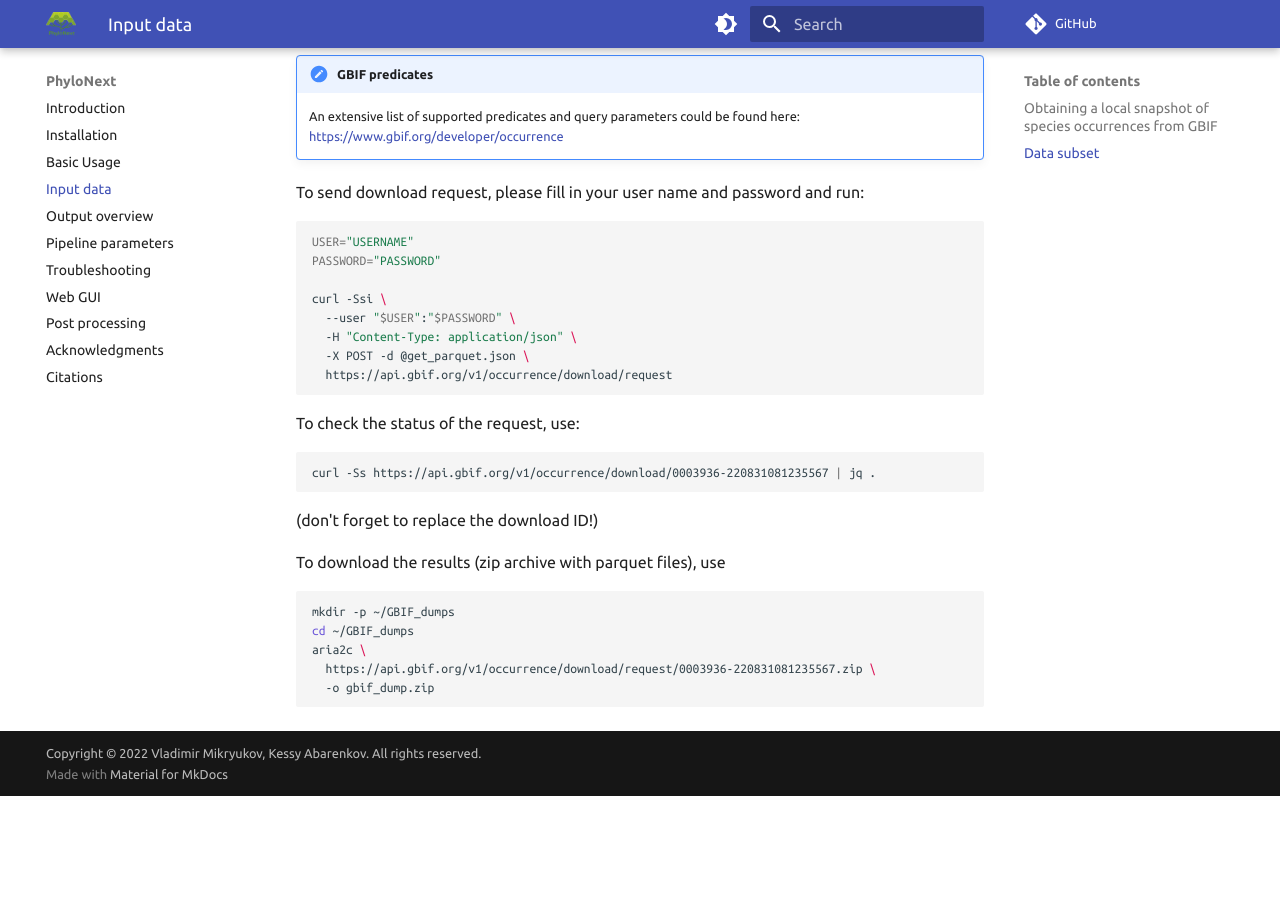
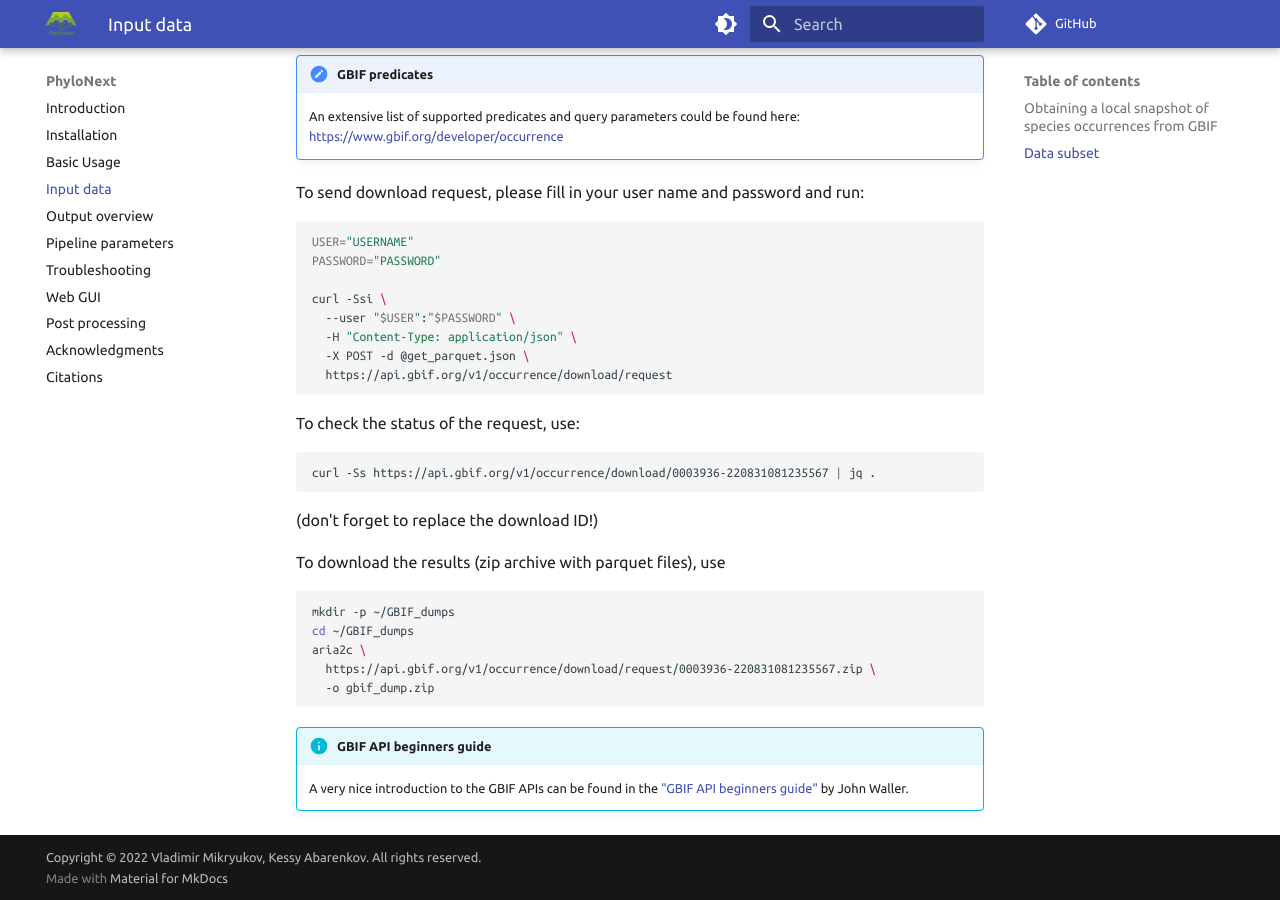
Before and after one commit to vmikk/phylonext_manual, an MkDocs documentation site: the page built from docs/inputdata.md, in a window 1280 px wide and 900 px high, scrolled down 2577 px. Built offline with MkDocs 1.6.1 and Material for MkDocs 9.7.7, drawn with Linux system fonts in a browser that asks for light colours; comment, search, counter and statistics services are not loaded; before the commit the page ends 3373 px from its top, so only the background shows below that.

Commit message:
add link to the GBIF API beginners guide

````diff
--- a/docs/inputdata.md
+++ b/docs/inputdata.md
@@ -147,3 +147,6 @@ aria2c \
   https://api.gbif.org/v1/occurrence/download/request/0003936-220831081235567.zip \
   -o gbif_dump.zip
 ```
+
+!!! info "GBIF API beginners guide"
+    A very nice introduction to the GBIF APIs can be found in the ["GBIF API beginners guide"](https://data-blog.gbif.org/post/gbif-api-beginners-guide/) by John Waller.
````
